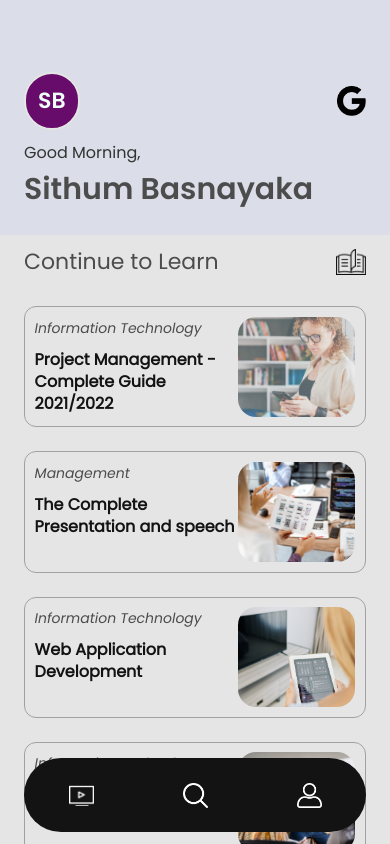
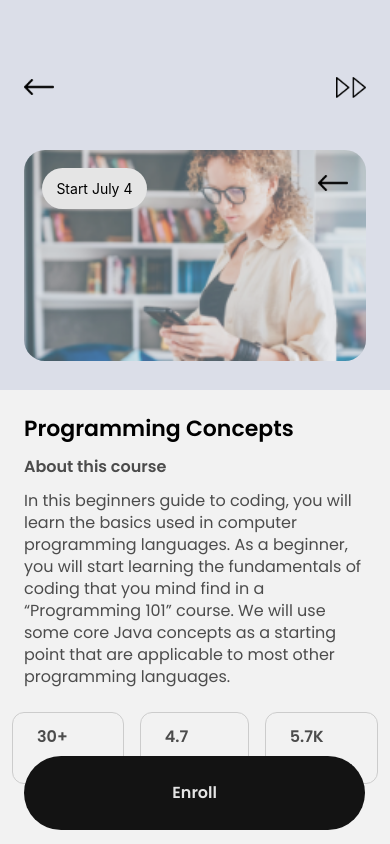
Before and after one commit to SithumDev07/react-native-lms, a React Native app: screen /Course in a window 390 px wide. Built offline with nearby package versions, Linux system fonts and the light colour scheme.

Commit message:
course page

```diff
--- a/App.jsx
+++ b/App.jsx
@@ -1,7 +1,7 @@
 import React from "react";
 import { NavigationContainer } from '@react-navigation/native';
 import { createNativeStackNavigator } from '@react-navigation/native-stack';
-
+import Course from './screens/Course'
 import MainLayout from "./layouts/MainLayout";
 
 const Stack = createNativeStackNavigator();
@@ -19,6 +19,10 @@ const App = () => {
           name="Dashboard"
           component={MainLayout}
         />
+        <Stack.Screen
+          name="Course"
+          component={Course}
+        />
       </Stack.Navigator>
     </NavigationContainer>
   )
--- a/components/CourseCard/index.jsx
+++ b/components/CourseCard/index.jsx
@@ -1,8 +1,11 @@
+import { useNavigation } from "@react-navigation/native";
 import { Image, StyleSheet, Text, TouchableOpacity, View } from "react-native";
 import { COLORS, FONTS, SIZES } from "../../constants";
 import CategoryLabel from "../CategoryLabel";
 
 function CourseCard({ containerStyle, course }) {
+
+    const navigation = useNavigation()
 
     const styles = StyleSheet.create({
         container: {
@@ -29,7 +32,7 @@ function CourseCard({ containerStyle, course }) {
     })
 
     return (
-        <TouchableOpacity style={styles.container}>
+        <TouchableOpacity style={styles.container} onPress={() => navigation.navigate("Course")}>
             <View style={styles.flexContainer}>
                 {/* Content */}
                 <View style={{
--- /dev/null
+++ b/components/CourseHeader/index.jsx
@@ -0,0 +1,69 @@
+import { Image, StyleSheet, Text, View } from 'react-native'
+import React from 'react'
+import { COLORS, dummyData, icons, SIZES } from '../../constants'
+import IconButton from '../IconButton'
+
+const CourseHeader = ({ navigation }) => {
+
+    const styles = StyleSheet.create({
+        container: {
+            backgroundColor: COLORS.greeting,
+            paddingHorizontal: SIZES.padding,
+            paddingVertical: SIZES.padding * 1.2,
+            paddingTop: SIZES.padding * 3,
+        },
+        flexContainer: {
+            alignItems: 'center',
+            justifyContent: 'space-between',
+            flexDirection: 'row'
+        },
+        label: {
+            paddingHorizontal: SIZES.padding * .6,
+            paddingVertical: SIZES.padding * .5,
+            position: 'absolute',
+            backgroundColor: COLORS.gray10,
+            borderRadius: SIZES.radius * 3,
+            top: SIZES.padding * .75,
+            left: SIZES.padding * .75
+        },
+        bookmarkButton: {
+            position: 'absolute',
+            top: SIZES.padding * .75,
+            right: SIZES.padding * .75
+        }
+    })
+
+    return (
+        <View style={styles.container}>
+            <View style={styles.flexContainer}>
+                <IconButton icon={icons.back} iconStyle={{
+                    tintColor: COLORS.black
+                }} onPress={() => navigation.goBack()} />
+                <IconButton icon={icons.animation} iconStyle={{
+                    tintColor: COLORS.black
+                }} />
+            </View>
+
+            <View style={{
+                position: 'relative',
+                marginTop: SIZES.padding * 2
+            }}>
+                <Image
+                    source={dummyData.courses_list_1[0].thumbnail}
+                    resizeMode="cover"
+                    style={{
+                        width: '100%',
+                        height: SIZES.height * .25,
+                        borderRadius: SIZES.radius * 1.75,
+
+                    }} />
+                <Text style={styles.label}>Start July 4</Text>
+                <IconButton icon={icons.back} iconStyle={{
+                    tintColor: COLORS.black
+                }} containerStyle={styles.bookmarkButton} />
+            </View>
+        </View>
+    )
+}
+
+export default CourseHeader
--- /dev/null
+++ b/components/FeaturedButton/index.jsx
@@ -0,0 +1,37 @@
+import React from 'react'
+import { StyleSheet, Text, TouchableOpacity, View } from 'react-native'
+import { COLORS, FONTS, SIZES } from '../../constants'
+
+const FeaturedButton = ({ title, callBackHandler }) => {
+
+    const styles = StyleSheet.create({
+        container: {
+            paddingHorizontal: SIZES.padding,
+            paddingVertical: SIZES.radius,
+            position: 'absolute',
+            bottom: SIZES.padding * .1,
+        },
+        title: {
+            color: COLORS.gray10,
+            ...FONTS.h3
+        },
+        touchableOpacity: {
+            backgroundColor: COLORS.primDark,
+            borderRadius: SIZES.width / 2,
+            height: SIZES.height * 0.0875,
+            alignItems: 'center',
+            justifyContent: 'center',
+            width: SIZES.width * 0.875,
+        }
+    })
+
+    return (
+        <View style={styles.container}>
+            <TouchableOpacity style={styles.touchableOpacity} onPress={callBackHandler}>
+                <Text style={styles.title}>{title}</Text>
+            </TouchableOpacity>
+        </View>
+    )
+}
+
+export default FeaturedButton
--- a/components/index.js
+++ b/components/index.js
@@ -3,3 +3,5 @@ export { default as CourseCard } from "./CourseCard";
 export { default as LineDivider } from "./LineDivider";
 export { default as CategoryLabel } from "./CategoryLabel";
 export { default as Greeting } from "./Greeting";
+export { default as FeaturedButton } from "./FeaturedButton";
+export { default as CourseHeader } from "./CourseHeader";
--- a/constants/theme.js
+++ b/constants/theme.js
@@ -57,12 +57,12 @@ export const SIZES = {
   height,
 };
 export const FONTS = {
-  largeTitle: { fontFamily: "Roboto-Black", fontSize: SIZES.largeTitle },
-  h1: { fontFamily: "Roboto-Black", fontSize: SIZES.h1, lineHeight: 36 },
+  largeTitle: { fontFamily: "Poppins-SemiBold", fontSize: SIZES.largeTitle },
+  h1: { fontFamily: "Poppins-SemiBold", fontSize: SIZES.h1, lineHeight: 36 },
   h2: { fontFamily: "Poppins-SemiBold", fontSize: SIZES.h2, lineHeight: 30 },
-  h3: { fontFamily: "Roboto-Bold", fontSize: SIZES.h3, lineHeight: 22 },
-  h4: { fontFamily: "Roboto-Bold", fontSize: SIZES.h4, lineHeight: 22 },
-  h5: { fontFamily: "Roboto-Bold", fontSize: SIZES.h5, lineHeight: 22 },
+  h3: { fontFamily: "Poppins-SemiBold", fontSize: SIZES.h3, lineHeight: 22 },
+  h4: { fontFamily: "Poppins-SemiBold", fontSize: SIZES.h4, lineHeight: 22 },
+  h5: { fontFamily: "Poppins-SemiBold", fontSize: SIZES.h5, lineHeight: 22 },
   body1: {
     fontFamily: "Poppins-Regular",
     fontSize: SIZES.body1,
--- /dev/null
+++ b/screens/Course/index.jsx
@@ -0,0 +1,108 @@
+import { ScrollView, StyleSheet, Text, View } from 'react-native'
+import React from 'react'
+import { CourseHeader, FeaturedButton } from '../../components'
+import { useFonts } from 'expo-font'
+import { COLORS, FONTS, SIZES } from '../../constants'
+import { useNavigation } from '@react-navigation/native'
+
+const Course = () => {
+
+    const navigation = useNavigation()
+
+    const [loaded] = useFonts({
+        Manrope: require('../../assets/fonts/Manrope-Regular.ttf'),
+        'Poppins-Regular': require('../../assets/fonts/Poppins-Regular.ttf'),
+        'Poppins-SemiBold': require('../../assets/fonts/Poppins-SemiBold.ttf'),
+        'Poppins-Italic': require('../../assets/fonts/Poppins-Italic.ttf')
+    })
+
+    if (!loaded) {
+        return null;
+    }
+
+    const styles = StyleSheet.create({
+        container: {
+            flex: 1,
+            position: 'relative'
+        },
+        title: {
+            paddingHorizontal: SIZES.padding,
+            marginTop: SIZES.padding,
+            ...FONTS.h2
+        },
+        commonTitle: {
+            paddingHorizontal: SIZES.padding,
+            color: COLORS.gray70,
+            marginTop: SIZES.padding * .5,
+            ...FONTS.h3
+        },
+        paragraph: {
+            paddingHorizontal: SIZES.padding,
+            color: COLORS.gray70,
+            marginTop: SIZES.padding * .5,
+            ...FONTS.body3
+        },
+        flexContainer: {
+            alignItems: 'center',
+            justifyContent: 'space-between',
+            flexDirection: 'row'
+        },
+    })
+
+    return (
+        <View style={styles.container}>
+            <View style={{
+                flex: 1,
+                height: '100%',
+            }}>
+                {/* Header */}
+                <CourseHeader navigation={navigation} />
+
+                {/* Body */}
+                <ScrollView showsVerticalScrollIndicator={false} contentContainerStyle={{
+                    paddingBottom: 150,
+                }}>
+                    <Text style={styles.title}>Programming Concepts</Text>
+                    <Text style={styles.commonTitle}>About this course</Text>
+                    <Text style={styles.paragraph}>
+                        In this beginners guide to coding, you will learn the basics used in computer programming languages. As a beginner, you will start learning the fundamentals of coding that you mind find in a “Programming 101” course. We will use some core Java concepts as a starting point that are applicable to most other programming languages.
+                    </Text>
+                    <View style={[styles.flexContainer, { marginTop: SIZES.padding, paddingHorizontal: SIZES.padding * .5 }]}>
+                        <View style={{
+                            borderColor: COLORS.gray20,
+                            borderWidth: 0.5,
+                            borderRadius: SIZES.radius,
+                            paddingVertical: 1,
+                            marginRight: 3
+                        }}>
+                            <Text style={styles.commonTitle}>30+</Text>
+                            <Text style={styles.paragraph}>Lessons</Text>
+                        </View>
+                        <View style={{
+                            borderColor: COLORS.gray20,
+                            borderWidth: 0.5,
+                            borderRadius: SIZES.radius,
+                            paddingVertical: 1,
+                            marginRight: 3
+                        }}>
+                            <Text style={styles.commonTitle}>4.7</Text>
+                            <Text style={styles.paragraph}>Ratings</Text>
+                        </View>
+                        <View style={{
+                            borderColor: COLORS.gray20,
+                            borderWidth: 0.5,
+                            borderRadius: SIZES.radius,
+                            paddingVertical: 1
+                        }}>
+                            <Text style={styles.commonTitle}>5.7K</Text>
+                            <Text style={styles.paragraph}>Enrolled</Text>
+                        </View>
+                    </View>
+                </ScrollView>
+            </View>
+            <FeaturedButton title="Enroll" />
+        </View>
+    )
+}
+
+export default Course
```
Also changed, not shown: layouts/MainLayout.jsx (+0 -8 lines).
